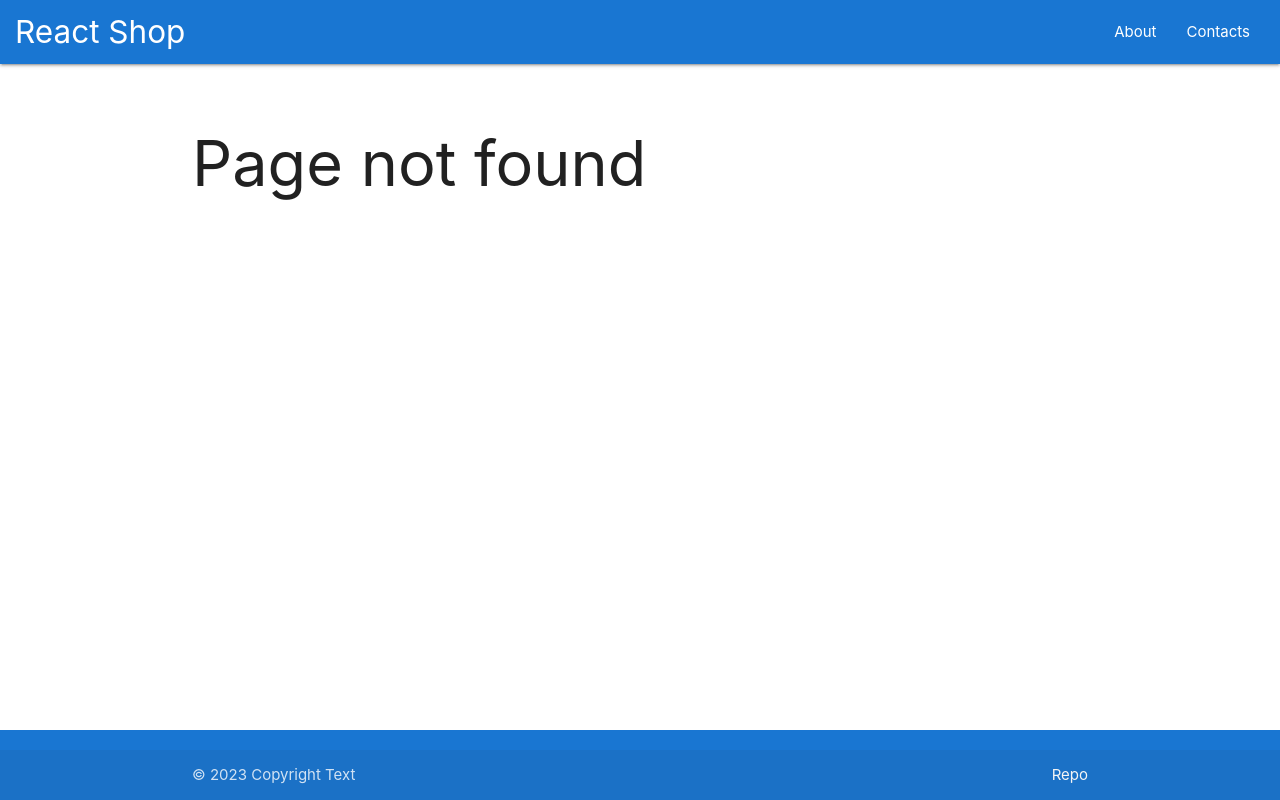
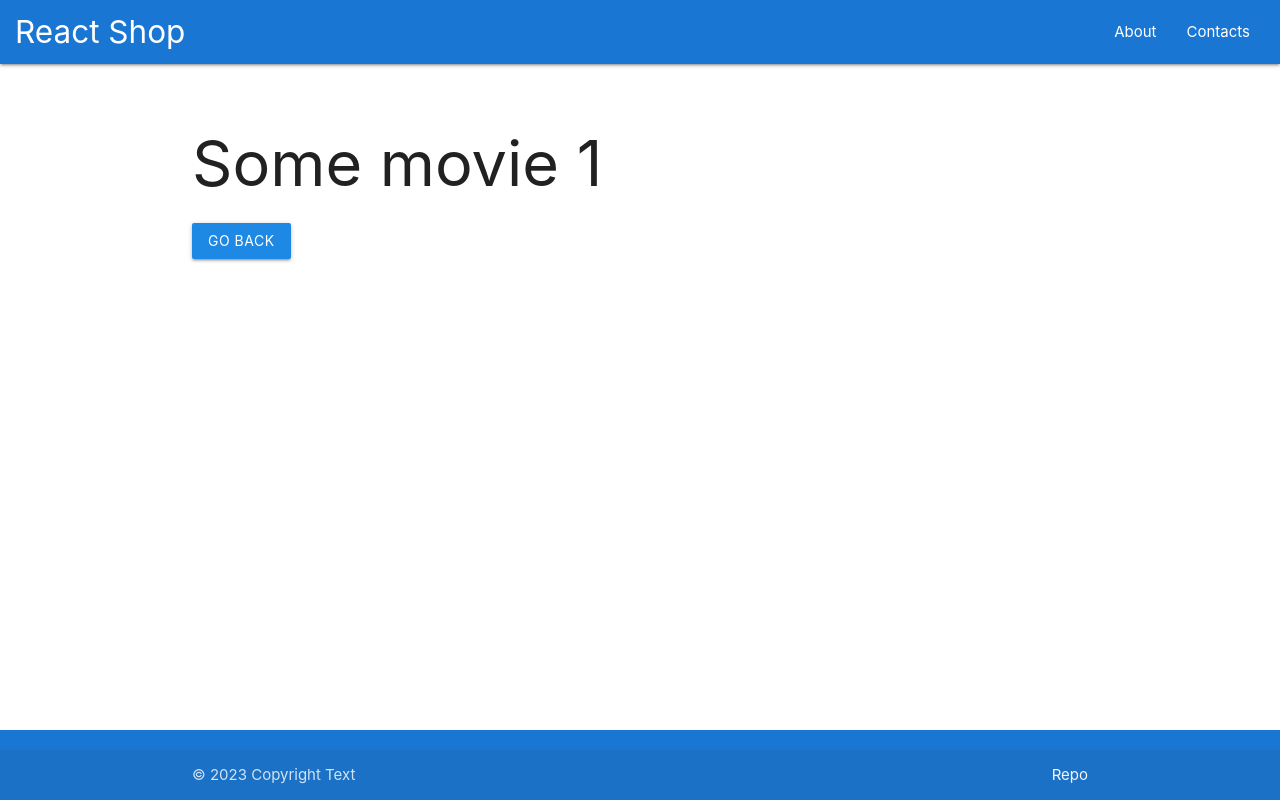
Before and after one commit to Sallagar/culinary-recipe, a React (Create React App) app: page /movies/1 in a window 1280 px wide. Before the commit this address had no page. Built offline with nearby package versions, Linux system fonts and the light colour scheme.

Commit message:
add useParams && useHistory

```diff
--- a/src/App.js
+++ b/src/App.js
@@ -4,6 +4,7 @@ import {Footer} from './components/Footer'
 import { Home } from './pages/Home';
 import { About } from './pages/About';
 import { Contact } from './pages/Contact';
+import { Movie } from './pages/Movie';
 import { NotFound } from './pages/NotFound';
 
 function App() {
@@ -16,9 +17,9 @@ function App() {
             <Route exact path='/' render={ () => <Home /> }/>
             <Route path='/about' render={ () => <About /> }/>
             <Route path='/contacts' render={ () => <Contact /> }/>
+            <Route path='/movies/:title' component={Movie} />
             <Route render={NotFound} />
           </Switch>
-
         </main>
         <Footer />
       </Routes>
--- /dev/null
+++ b/src/pages/Movie.jsx
@@ -0,0 +1,13 @@
+import { useParams, useHistory } from "react-router-dom/cjs/react-router-dom.min"
+
+const Movie = () => {
+    const {title} = useParams()
+    const {goBack} = useHistory()
+
+    return <>
+        <h1>Some movie {title}</h1>
+        <button className="btn blue darken-1" onClick={goBack}>Go back</button>
+    </>
+}
+
+export {Movie}
```
